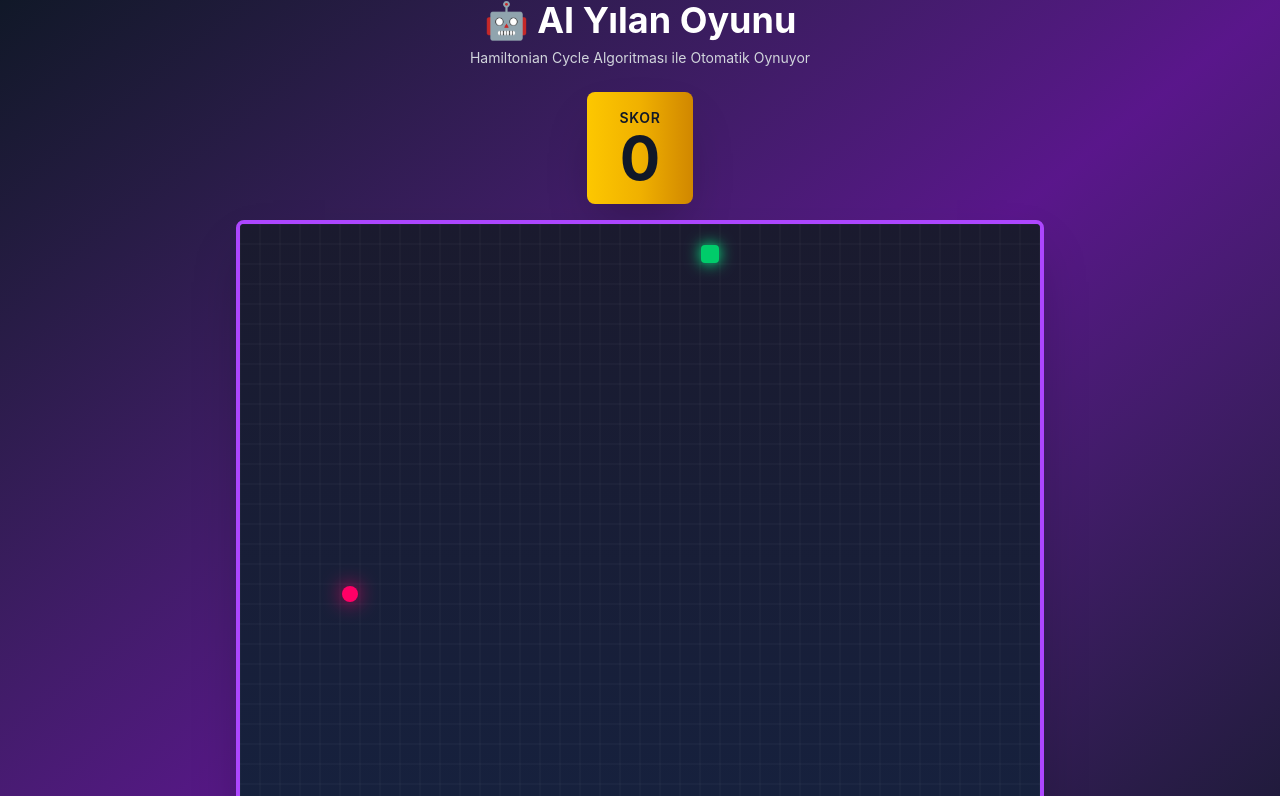
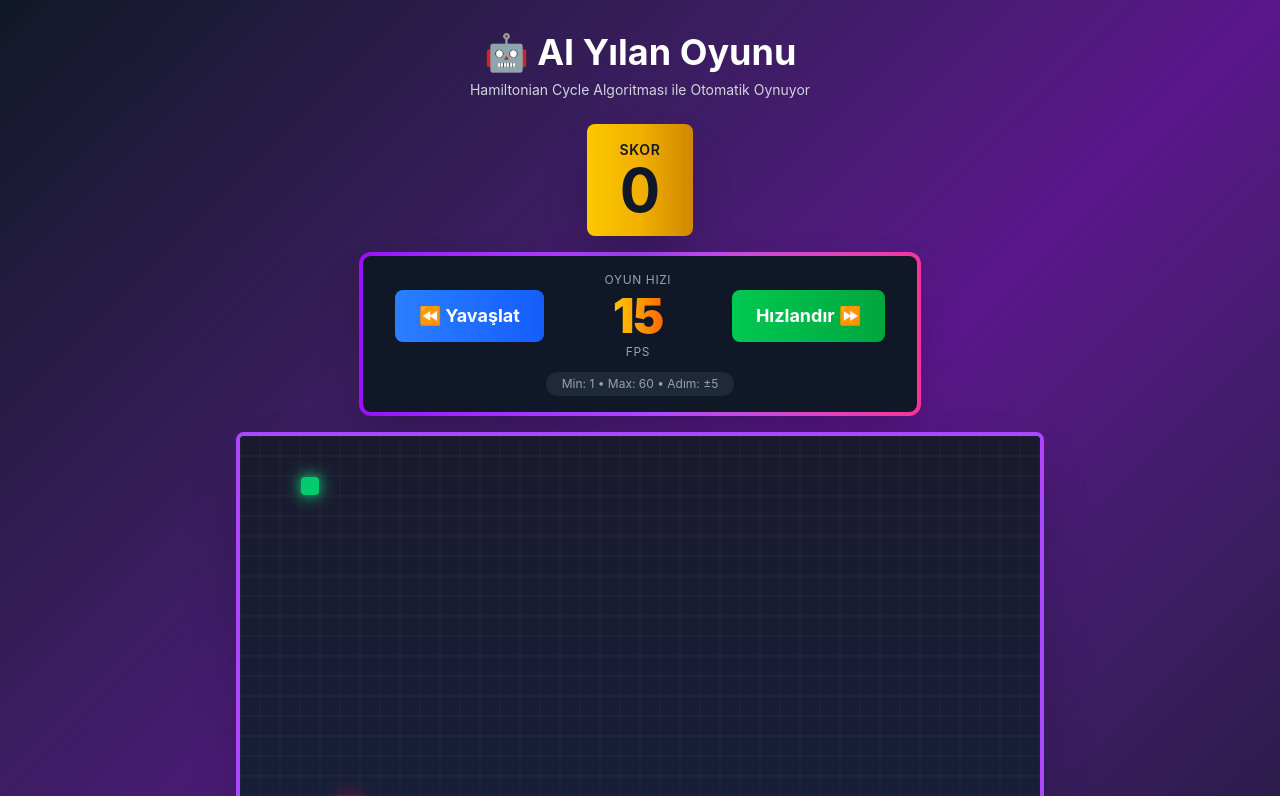
Before and after one commit to ArdentesIoth/snake-game, a React (Vite) app: page / in a window 1280 px wide. Shown: the top 796 px of the page. Built offline with nearby package versions, Linux system fonts and the light colour scheme.

Commit message:
Hız kontrol paneli eklendi

```diff
--- a/src/App.tsx
+++ b/src/App.tsx
@@ -6,7 +6,11 @@ const CANVAS_HEIGHT = 600;
 const CELL_SIZE = 20; // 20x20 piksel hücreler
 const GRID_WIDTH = CANVAS_WIDTH / CELL_SIZE; // 40
 const GRID_HEIGHT = CANVAS_HEIGHT / CELL_SIZE; // 30
-const FPS = 10; // Oyun hızı (artırarak hızlandırabilirsiniz)
+
+// FPS limitleri
+const MIN_FPS = 1;
+const MAX_FPS = 60;
+const FPS_STEP = 5; // Her buton tıklamasında ne kadar değişecek
 
 // Renkler
 const COLORS = {
@@ -28,6 +32,8 @@ function App() {
   const canvasRef = useRef<HTMLCanvasElement>(null);
   const [score, setScore] = useState(0);
   const [levelUp, setLevelUp] = useState(false);
+  const [fps, setFps] = useState(15); // Dinamik FPS state
+
   const gameStateRef = useRef({
     snake: [{ x: 0, y: 0 }],
     food: { x: 10, y: 10 },
@@ -35,6 +41,15 @@ function App() {
     pathIndex: 0,
     hasEaten: false,
   });
+
+  // FPS kontrol fonksiyonları
+  const decreaseFps = () => {
+    setFps(prev => Math.max(MIN_FPS, prev - FPS_STEP));
+  };
+
+  const increaseFps = () => {
+    setFps(prev => Math.min(MAX_FPS, prev + FPS_STEP));
+  };
 
   // Hamiltonian Cycle oluştur - Zigzag pattern
   const createHamiltonianCycle = (): Point[] => {
@@ -92,7 +107,7 @@ function App() {
     };
   }, []);
 
-  // Oyun döngüsü
+  // Oyun döngüsü - fps değiştiğinde otomatik güncellenir
   useEffect(() => {
     const canvas = canvasRef.current;
     if (!canvas) return;
@@ -128,10 +143,10 @@ function App() {
 
       // Çizim
       drawGame(ctx, state);
-    }, 1000 / FPS);
+    }, 1000 / fps); // fps state'ini kullanıyor
 
     return () => clearInterval(gameLoop);
-  }, []);
+  }, [fps]); // fps değiştiğinde useEffect yeniden çalışır
 
   // Oyunu çiz
   const drawGame = (ctx: CanvasRenderingContext2D, state: typeof gameStateRef.current) => {
@@ -208,7 +223,7 @@ function App() {
   };
 
   return (
-    <div className="min-h-screen flex flex-col items-center justify-center bg-gradient-to-br from-gray-900 via-purple-900 to-gray-900">
+    <div className="min-h-screen flex flex-col items-center justify-center bg-gradient-to-br from-gray-900 via-purple-900 to-gray-900 py-8">
       <div className="mb-6 text-center">
         <h1 className="text-4xl font-bold text-white mb-2">
           🤖 AI Yılan Oyunu
@@ -239,6 +254,67 @@ function App() {
         )}
       </div>
 
+      {/* HIZ KONTROL PANELİ */}
+      <div className="mb-4 bg-gradient-to-r from-purple-600 via-purple-500 to-pink-500 p-1 rounded-xl shadow-2xl">
+        <div className="bg-gray-900 bg-opacity-90 backdrop-blur-sm px-8 py-4 rounded-lg">
+          <div className="flex items-center gap-6">
+            {/* Yavaşlat Butonu */}
+            <button
+              onClick={decreaseFps}
+              disabled={fps <= MIN_FPS}
+              className={`
+                px-6 py-3 rounded-lg font-bold text-lg
+                transition-all duration-200 transform
+                ${fps <= MIN_FPS
+                  ? 'bg-gray-700 text-gray-500 cursor-not-allowed'
+                  : 'bg-gradient-to-r from-blue-500 to-blue-600 text-white hover:from-blue-600 hover:to-blue-700 hover:scale-105 hover:shadow-lg hover:shadow-blue-500/50 active:scale-95'
+                }
+              `}
+            >
+              ⏪ Yavaşlat
+            </button>
+
+            {/* FPS Göstergesi */}
+            <div className="flex flex-col items-center min-w-[140px]">
+              <div className="text-gray-400 text-xs uppercase tracking-wider mb-1">
+                Oyun Hızı
+              </div>
+              <div className="bg-gradient-to-r from-yellow-400 to-orange-500 text-transparent bg-clip-text">
+                <div className="text-5xl font-black tracking-tight">
+                  {fps}
+                </div>
+              </div>
+              <div className="text-gray-400 text-xs uppercase tracking-wider mt-1">
+                FPS
+              </div>
+            </div>
+
+            {/* Hızlandır Butonu */}
+            <button
+              onClick={increaseFps}
+              disabled={fps >= MAX_FPS}
+              className={`
+                px-6 py-3 rounded-lg font-bold text-lg
+                transition-all duration-200 transform
+                ${fps >= MAX_FPS
+                  ? 'bg-gray-700 text-gray-500 cursor-not-allowed'
+                  : 'bg-gradient-to-r from-green-500 to-green-600 text-white hover:from-green-600 hover:to-green-700 hover:scale-105 hover:shadow-lg hover:shadow-green-500/50 active:scale-95'
+                }
+              `}
+            >
+              Hızlandır ⏩
+            </button>
+          </div>
+
+          {/* FPS Aralığı Göstergesi */}
+          <div className="mt-3 flex justify-center">
+            <div className="bg-gray-800 px-4 py-1 rounded-full text-xs text-gray-400">
+              Min: {MIN_FPS} • Max: {MAX_FPS} • Adım: ±{FPS_STEP}
+            </div>
+          </div>
+        </div>
+      </div>
+
       {/* Oyun Canvas */}
       <div className="relative shadow-2xl rounded-lg overflow-hidden border-4 border-purple-500">
         <canvas
@@ -262,7 +338,7 @@ function App() {
           </div>
           <div>
             <span className="text-gray-400">Hız (FPS):</span>
-            <span className="ml-2 font-bold">{FPS}</span>
+            <span className="ml-2 font-bold text-yellow-400">{fps}</span>
           </div>
           <div>
             <span className="text-gray-400">İlerleme:</span>
@@ -277,9 +353,9 @@ function App() {
       </div>
 
       {/* Kontroller */}
-      <div className="mt-4 text-gray-400 text-xs">
+      <div className="mt-4 text-gray-400 text-xs text-center max-w-md">
         <p>🎮 Oyun tamamen otomatik - hiçbir tuşa basmanıza gerek yok!</p>
-        <p className="mt-1">⚙️ Hızı ayarlamak için App.tsx dosyasındaki FPS değişkenini değiştirin</p>
+        <p className="mt-1">⚡ Yukarıdaki butonlarla oyun hızını canlı olarak değiştirin</p>
       </div>
     </div>
   );
```
